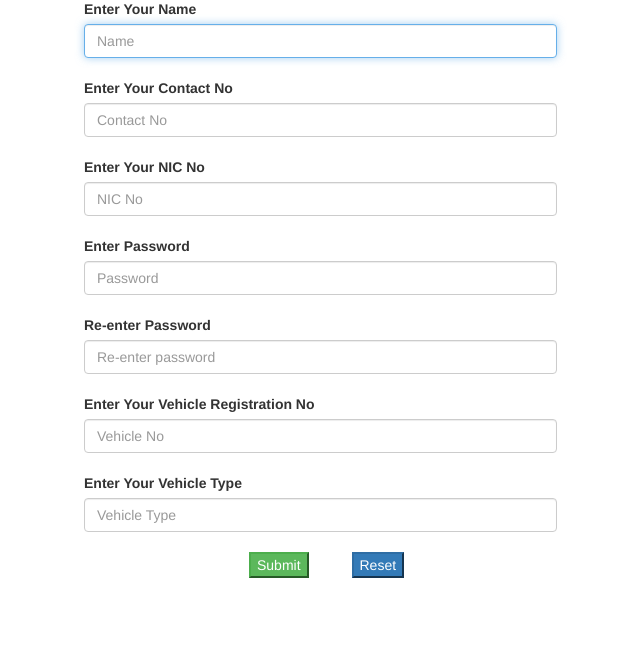
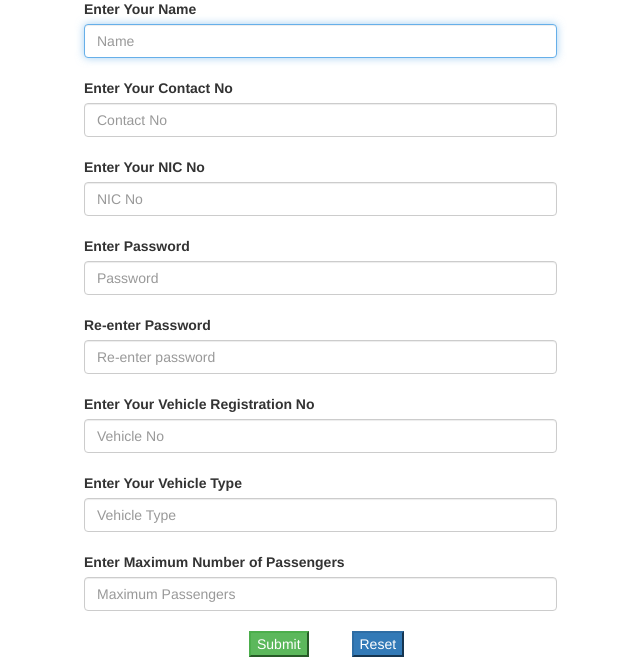
Before and after one commit to DatabaseTeamICE13/TaxiApp, a PHP site: page /driverSignUpForm.php in a window 1280 px wide. Shown: the part 201-873 px from the top of the page, without its empty margins (381-1021 px from the left). Before the commit the page ends 779 px from the top, so only its background shows below. Run offline with PHP 8.4, Linux system fonts and the light colour scheme.

Commit message:
signup db operations finished. version 1

```diff
--- a/authenticateUser.php
+++ b/authenticateUser.php
@@ -10,7 +10,7 @@
         if($exist > 0){ // if there are returning rows
             while($row = mysql_fetch_array($query)){ // display all rows  from query
                 $table_password = $row['password'];
-                @$table_name= raw['name'];
+                @$table_name= $raw['name'];
             }
             if($password == $table_password){
                     $_SESSION['userId'] = $user;
--- a/driverSignUpForm.php
+++ b/driverSignUpForm.php
@@ -36,19 +36,21 @@ session_start();
     <div class="col-md-9" style="padding-left: 450px">
         <form class="form-group" id="sign_up_form" action="driverSignUp.php" method="POST">
             <label for="name" class="control-label">Enter Your Name</label>
-            <input type="text" id="name" class="form-control" placeholder="Name" required autofocus>
+            <input type="text" name="name" id="name" class="form-control" placeholder="Name" required autofocus>
             <label for="contactNo" class="control-label" style="padding-top: 20px">Enter Your Contact No</label>
-            <input type="tel" id="contactNo" class="form-control" placeholder="Contact No" required autofocus>
+            <input type="tel" name="contactNo" id="contactNo" class="form-control" placeholder="Contact No" required autofocus>
             <label for="nic" class="control-label" style="padding-top: 20px">Enter Your NIC No</label>
-            <input type="text" id="nic" class="form-control" placeholder="NIC No" required autofocus>
+            <input type="text" name="nic" id="nic" class="form-control" placeholder="NIC No" required autofocus>
             <label for="password" class="control-label" style="padding-top: 20px">Enter Password</label>
-            <input type="password" id="password" class="form-control" placeholder="Password" required autofocus>
+            <input type="password" name="password" id="password" class="form-control" placeholder="Password" required autofocus>
             <label for="reenterPassword" class="control-label" style="padding-top: 20px">Re-enter Password</label>
-            <input type="password" id="repeatPassword" class="form-control" placeholder="Re-enter password" required autofocus>
+            <input type="password" name="repeatPassword" id="repeatPassword" class="form-control" placeholder="Re-enter password" required autofocus>
             <label for="vehicleNo" class="control-label" style="padding-top: 20px">Enter Your Vehicle Registration No</label>
-            <input type="text" id="vehicleNo" class="form-control" placeholder="Vehicle No" required autofocus>
+            <input type="text" name="vehicleNo" id="vehicleNo" class="form-control" placeholder="Vehicle No" required autofocus>
             <label for="vehicleType" class="control-label" style="padding-top: 20px">Enter Your Vehicle Type</label>
-            <input type="text" id="vehicleType" class="form-control" placeholder="Vehicle Type" required autofocus>
+            <input type="text" name="vehicleType" id="vehicleType" class="form-control" placeholder="Vehicle Type" required autofocus>
+            <label for="maxPassenger" class="control-label" style="padding-top: 20px">Enter Maximum Number of Passengers</label>
+            <input type="text" name="maxPassengers" id="maxPassenger" class="form-control" placeholder="Maximum Passengers" required autofocus>
             <br>
             <div class=container-fluid style="padding-left: 150px">
                 <div class="col-md-4">
```
Also changed, not shown: driverSignUp.php (added, +29 -0 lines), passengerSignUp.php (added, +23 -0 lines), passengerSignUpForm.php (+4 -4 lines).
